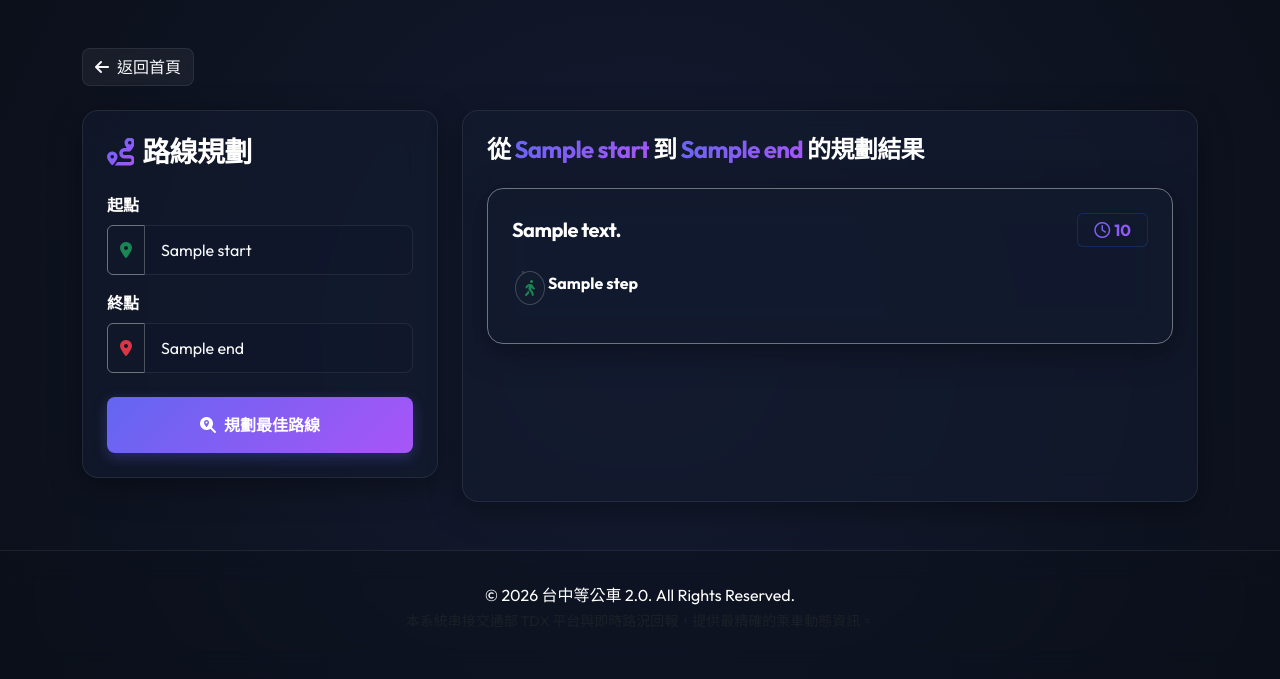
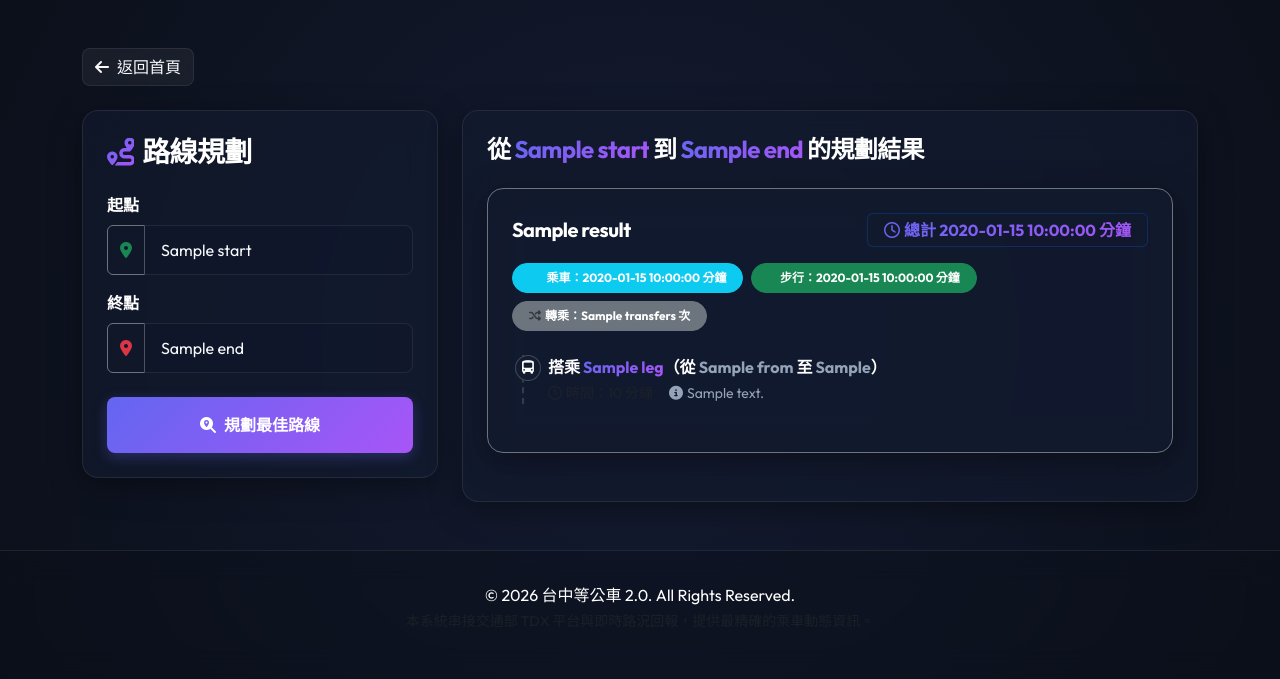
Before and after one commit to melody950705/-, a Flask app: template app/templates/route_plan.html in a window 1280 px wide. Shown: the part 63-742 px from the top of the page. Run offline with Flask 3, Linux system fonts and the light colour scheme; the template is opened without the code that fills it: most values are stand-ins (such as "Sample title", 1, 10 or a date in 2020).

Commit message:
feat: display detailed bus and walking durations in route planning

```diff
--- a/app/templates/route_plan.html
+++ b/app/templates/route_plan.html
@@ -55,31 +55,57 @@
                     {% for result in results %}
                         <div class="col-12 mb-4">
                             <div class="glass-card p-4 border border-secondary border-opacity-15">
+                                <!-- Option Title & Total Time -->
                                 <div class="d-flex justify-content-between align-items-center flex-wrap gap-2 mb-3">
-                                    <h5 class="text-white mb-0 fw-bold">{{ result.summary }}</h5>
+                                    <h5 class="text-white mb-0 fw-bold">{{ result.title }}</h5>
                                     <span class="badge bg-indigo bg-opacity-20 text-gradient fs-6 px-3 py-2 border border-primary border-opacity-25">
-                                        <i class="far fa-clock me-1"></i>{{ result.duration }}
+                                        <i class="far fa-clock me-1"></i>總計 {{ result.total_time }} 分鐘
                                     </span>
                                 </div>
 
+                                <!-- Detailed Durations Summary Row -->
+                                <div class="d-flex flex-wrap gap-2 mb-4">
+                                    <span class="badge bg-info bg-opacity-15 text-white border border-info border-opacity-20 px-3 py-2 rounded-pill">
+                                        <i class="fas fa-bus text-info me-1"></i>乘車：{{ result.bus_time }} 分鐘
+                                    </span>
+                                    <span class="badge bg-success bg-opacity-15 text-white border border-success border-opacity-20 px-3 py-2 rounded-pill">
+                                        <i class="fas fa-walking text-success me-1"></i>步行：{{ result.walk_time }} 分鐘
+                                    </span>
+                                    <span class="badge bg-secondary bg-opacity-15 text-white border border-secondary border-opacity-20 px-3 py-2 rounded-pill">
+                                        <i class="fas fa-random me-1 text-muted"></i>轉乘：{{ result.transfers }} 次
+                                    </span>
+                                </div>
+
+                                <!-- Timeline Steps -->
                                 <div class="mt-4">
                                     <div class="position-relative ps-4" style="border-left: 2px dashed rgba(255, 255, 255, 0.15); margin-left: 10px;">
-                                        {% for step in result.steps %}
+                                        {% for leg in result.legs %}
                                             <div class="mb-4 position-relative">
                                                 <!-- Custom icons for step milestones -->
-                                                <span class="position-absolute" style="left: -33px; top: 0; background: var(--bg-secondary); border-radius: 50%; padding: 4px; border: 1px solid rgba(255,255,255,0.2);">
-                                                    {% if loop.first %}
-                                                        <i class="fas fa-walking text-success fa-fw"></i>
-                                                    {% elif loop.last %}
-                                                        <i class="fas fa-flag-checkered text-danger fa-fw"></i>
+                                                <span class="position-absolute" style="left: -33px; top: 0; background: var(--bg-secondary); border-radius: 50%; padding: 4px; border: 1px solid rgba(255,255,255,0.2); width: 26px; height: 26px; display: flex; align-items: center; justify-content: center;">
+                                                    {% if leg.type == 'walk' %}
+                                                        <i class="fas fa-walking text-success fa-fw" style="font-size: 0.85rem;"></i>
                                                     {% else %}
-                                                        <i class="fas fa-bus-alt text-indigo fa-fw"></i>
+                                                        <i class="fas fa-bus-alt text-indigo fa-fw" style="font-size: 0.85rem;"></i>
                                                     {% endif %}
                                                 </span>
-                                                <div class="text-white fw-bold">{{ step }}</div>
-                                                {% if not loop.last %}
-                                                    <div class="text-muted small mt-1">預估步行或乘車時間 (正常行駛)</div>
-                                                {% endif %}
+
+                                                <!-- Step description text -->
+                                                <div class="text-white fw-bold">
+                                                    {% if leg.type == 'walk' %}
+                                                        從 <span class="text-secondary-color">{{ leg.from }}</span> 步行至 <span class="text-secondary-color">{{ leg.to }}</span>
+                                                    {% else %}
+                                                        搭乘 <span class="text-gradient">{{ leg.name }}</span>（從 <span class="text-secondary-color">{{ leg.from }}</span> 至 <span class="text-secondary-color">{{ leg.to }}</span>）
+                                                    {% endif %}
+                                                </div>
+
+                                                <!-- Leg metadata (Duration and Note) -->
+                                                <div class="text-muted small mt-1 d-flex flex-wrap gap-3 align-items-center">
+                                                    <span><i class="far fa-clock me-1"></i>時間：{{ leg.duration }} 分鐘</span>
+                                                    {% if leg.note %}
+                                                        <span class="text-secondary-color"><i class="fas fa-info-circle me-1"></i>{{ leg.note }}</span>
+                                                    {% endif %}
+                                                </div>
                                             </div>
                                         {% endfor %}
                                     </div>
```
Also changed, not shown: app/routes/main.py (+7 -21 lines), test_app.py (+7 -0 lines), instance/database.db.
